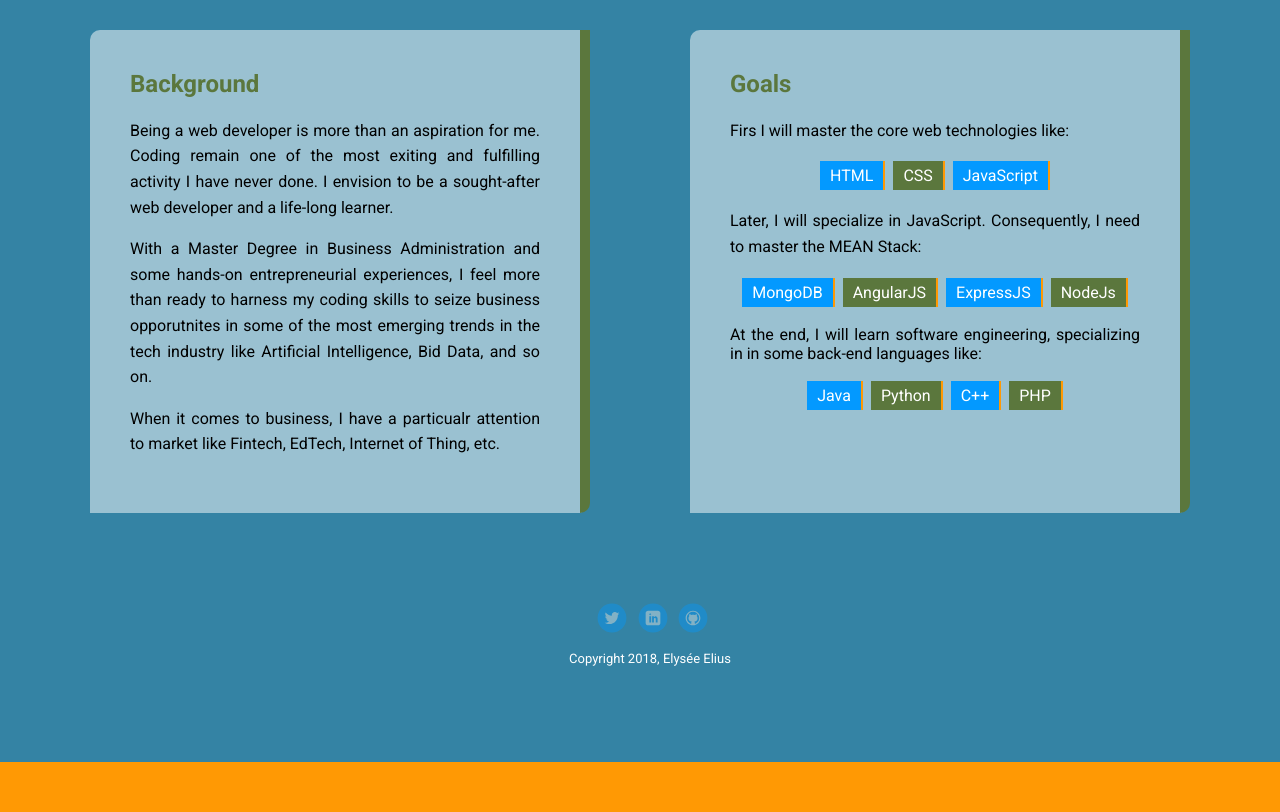
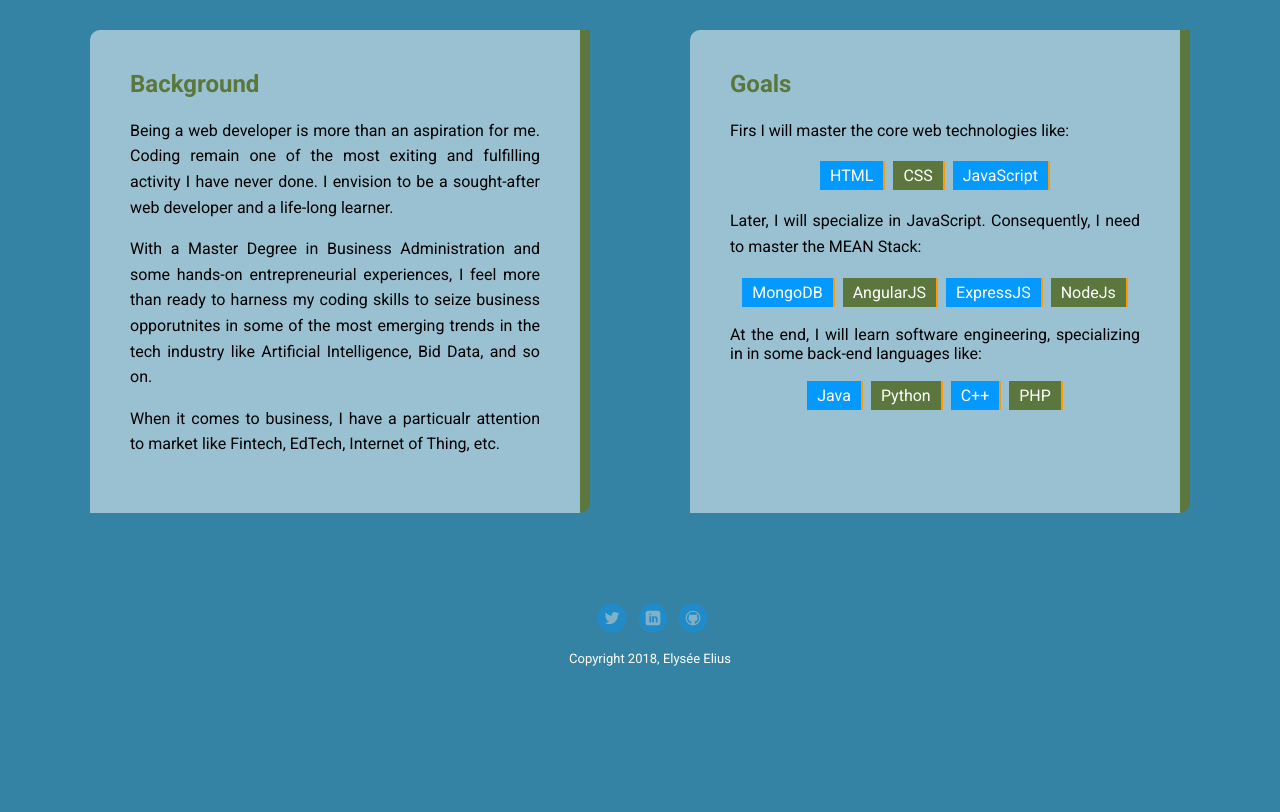
Before and after one commit to elyseeelius/Number-one, a plain HTML site: page index.html in a window 1280 px wide. Shown: the part 579-1391 px from the top of the page. After the commit the page ends 1341 px from the top, so only its background shows below. Drawn offline with Linux system fonts and the light colour scheme; a web font is replaced by a local one.

Commit message:
Update index.html

```diff
--- a/index.html
+++ b/index.html
@@ -79,10 +79,6 @@
     </ul>
     <p class="copyright"><small>Copyright 2018, Elysée Elius</small></p>
   </footer>
-
-  <div class="space">
-
-  </div>
 </body>
 
 </html>
```
